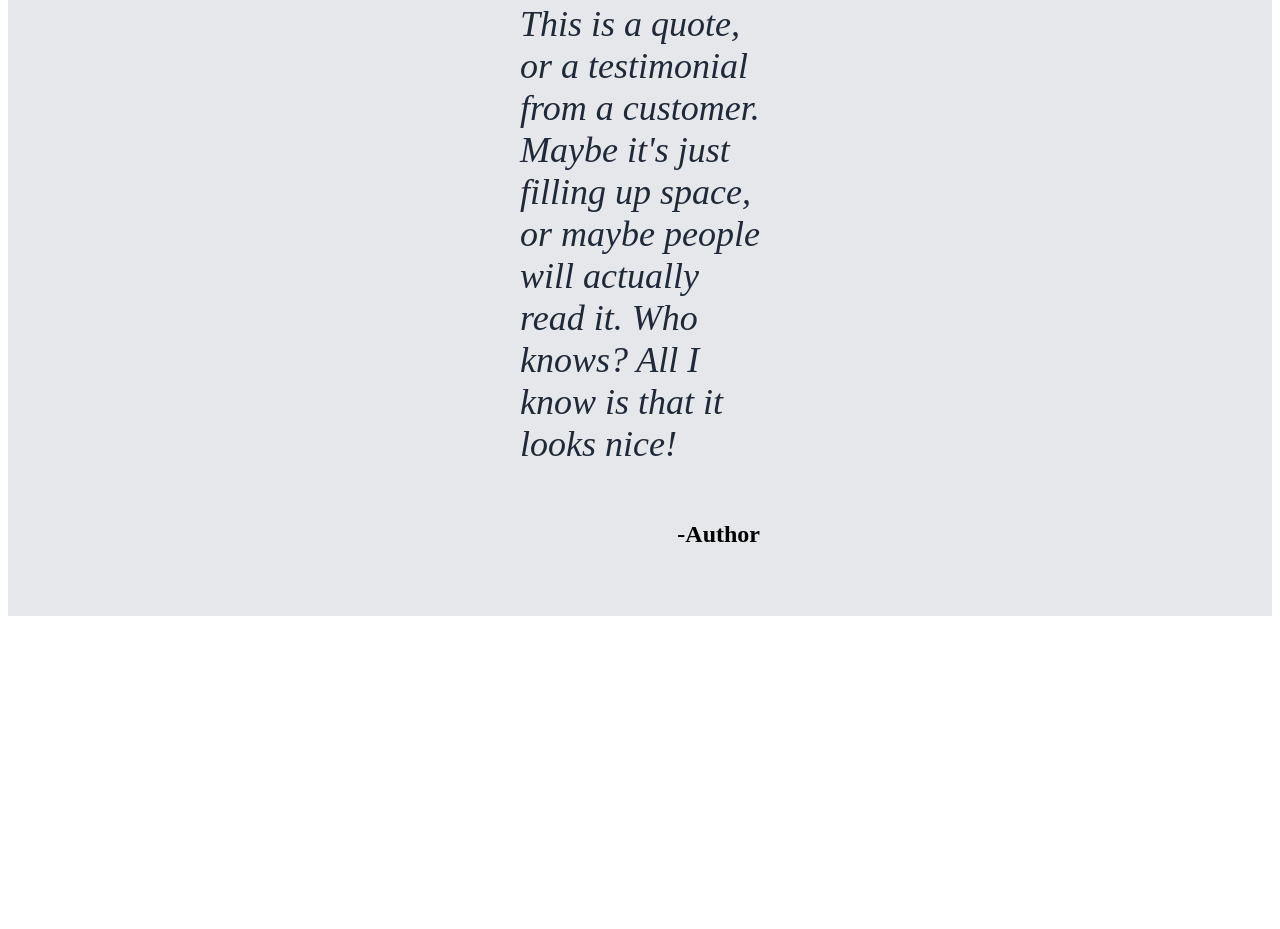
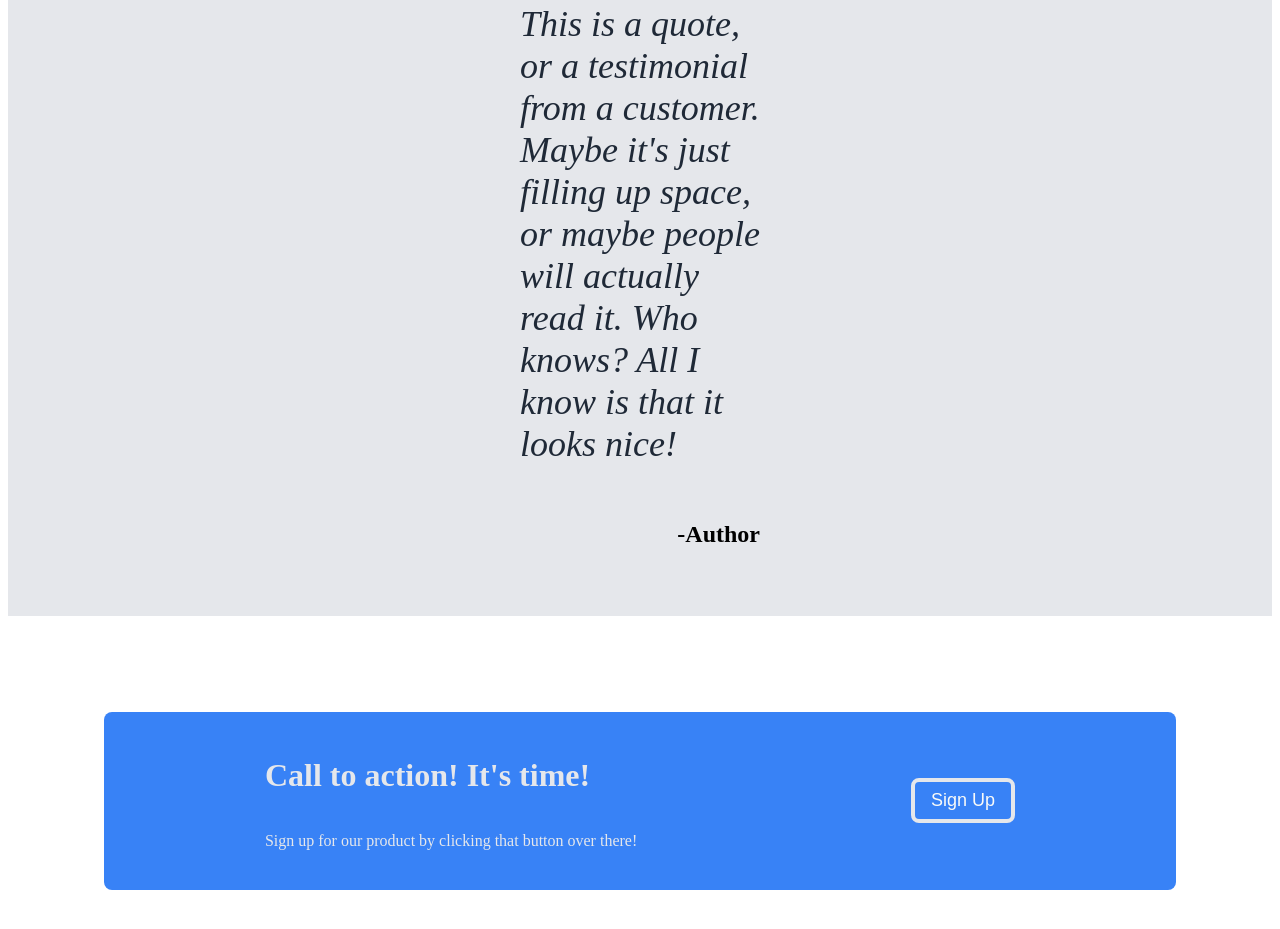
Before and after one commit to ScottConley/oplandingpage, a plain HTML site: page index.html in a window 1280 px wide. Shown: the part 1214-2143 px from the top of the page. Before the commit the page ends 1838 px from the top, so only its background shows below. Drawn offline with Linux system fonts and the light colour scheme.

Commit message:
finished the cta section

```diff
--- a/index.html
+++ b/index.html
@@ -73,5 +73,16 @@
             <h2>-Author</h2>
         </div>
     </div>
+    <div class="cta">
+        <div class="ctaText">
+            <h1>Call to action! It's time!</h1>
+            <p>
+                Sign up for our product by clicking that button over there!
+            </p>
+        </div>
+        <div class="ctaButton">
+            <button id="ctaButton" class="btn btn-primary">Sign Up</button>
+        </div>
+    </div>
 </body>
 </html>
--- a/styles/style.css
+++ b/styles/style.css
@@ -135,7 +135,7 @@ color: #1f2937;
 
 .quote {
     display: flex;
-    flex-grow: 1;
+    /* flex-grow: 1; */
     flex-direction: column;
     align-content: center;
     justify-content: space-around;
@@ -146,7 +146,9 @@ color: #1f2937;
 .quoteText {
     font-size: 36px;
     font-style: italic;
+    text-wrap: pretty;
     color: #1f2937;
+    width: 100%;
 }
 
 .quoteAuth {
@@ -154,3 +156,36 @@ color: #1f2937;
     flex-direction: row;
     justify-content: flex-end;
 }
+
+.cta {
+    display: flex;
+    flex-direction: row;
+    align-content: center;
+    justify-content: space-around;
+    background-color: #3882f6;
+    color: #e5e7eb;
+    padding: 24px;
+    margin: 96px;
+    border-radius: 8px;
+}
+
+.ctaText  {
+    display: flex;
+    flex-direction: column;
+    justify-content: space-around;
+    align-content: center;
+    vertical-align: middle;
+}
+
+.ctaButton {
+    display: inline-block;
+    flex-direction: column;
+    align-content: center;
+    /* justify-content: space-around; */
+}
+
+#ctaButton {
+    border: 4px solid white;
+    border-radius: 8px;
+    border-color: #e5e7eb;
+}
```
